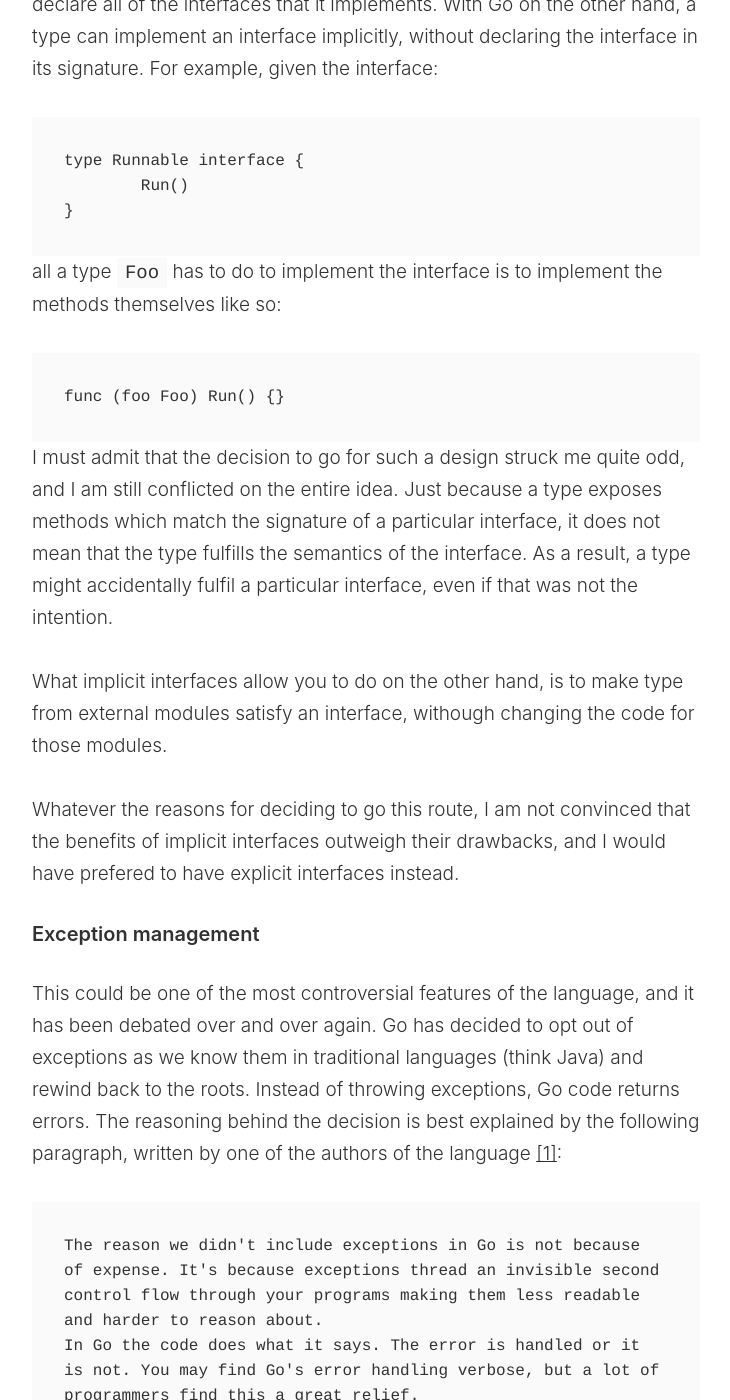
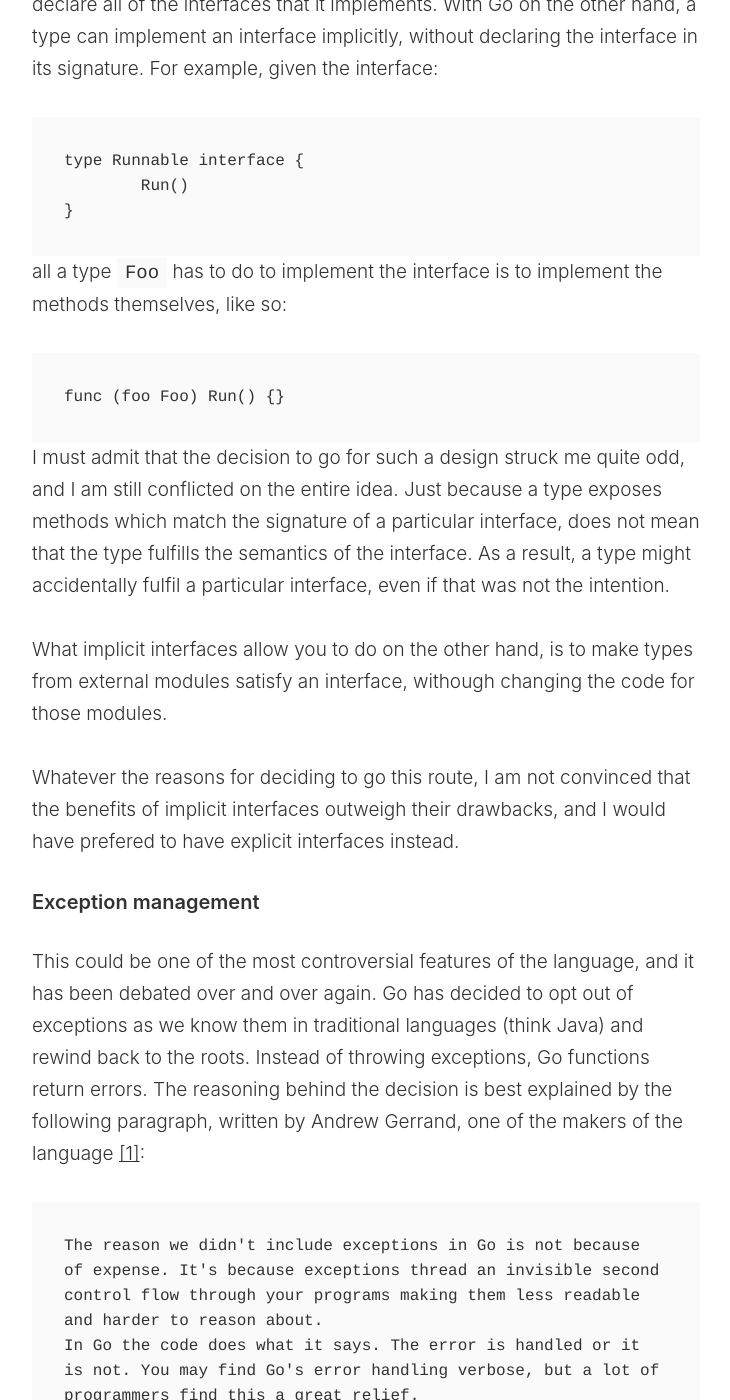
Before and after one commit to fpetkovski/fpetkovski.github.io, a Jekyll site: the page built from _posts/2018-01-16-my-impression-of-golang.markdown, in a window 1280 px wide and 1400 px high, scrolled down 2911 px. Shown: the whole window, without its empty margins (274-1004 px from the left). Built offline with Jekyll 4.4.1, drawn with Linux system fonts in a browser that asks for light colours; some of the changed text lies outside the part shown.

Commit message:
Final changes

````diff
--- a/_includes/header.html
+++ b/_includes/header.html
@@ -11,7 +11,7 @@
             </div>
             <div class='c-logo u-text-left header-title'>
               <a class='c-logo__link' href='{{ site.baseurl }}/'>{{ site.title }}</a>
-              <p>no guru · no ninja · just ...</p>
+              <p>no guru · no ninja · just curious</p>
             </div>
           </div>
 
--- a/_posts/2018-01-16-my-impression-of-golang.markdown
+++ b/_posts/2018-01-16-my-impression-of-golang.markdown
@@ -41,7 +41,7 @@ type Circle struct {
 }
 ```
 
-While it might be obvious even to programmers who are not familiar with Go that the `Translate` method can be applied to a `Point` type, what made my day was the fact that the same method can be applied to a `Circle` type as well, and it will be delegated to the embedded `Point` type automatically. In other words, the compiler will generate the following code snipped without any additional instructions:
+While it might be obvious even to programmers who are not familiar with Go that the `Translate` method can be applied to a `Point` type, what made my day was the fact that the same method can be applied to a `Circle` type as well, and it will be delegated to the embedded `Point` instance automatically. In other words, the compiler will generate the following code snipped without any additional instructions:
 
 ```
 func (circle *Circle) Translate(dx int, dy int) {
@@ -61,15 +61,15 @@ type Runnable interface {
 	Run()
 }
 ```
-all a type `Foo` has to do to implement the interface is to implement the methods themselves like so:
+all a type `Foo` has to do to implement the interface is to implement the methods themselves, like so:
 ```
 func (foo Foo) Run() {}
 ```
 
 I must admit that the decision to go for such a design struck me quite odd, and I am still conflicted on the entire idea.
-Just because a type exposes methods which match the signature of a particular interface, it does not mean that the type fulfills the semantics of the interface. As a result, a type might accidentally fulfil a particular interface, even if that was not the intention.
+Just because a type exposes methods which match the signature of a particular interface, does not mean that the type fulfills the semantics of the interface. As a result, a type might accidentally fulfil a particular interface, even if that was not the intention.
 
-What implicit interfaces allow you to do on the other hand, is to make type from external modules satisfy an interface, withough changing the code for those modules.
+What implicit interfaces allow you to do on the other hand, is to make types from external modules satisfy an interface, withough changing the code for those modules.
 
 Whatever the reasons for deciding to go this route, I am not convinced that the benefits of implicit interfaces outweigh their drawbacks, and I would have prefered to have explicit interfaces instead.
 
@@ -77,7 +77,7 @@ Whatever the reasons for deciding to go this route, I am not convinced that the
 
 This could be one of the most controversial features of the language, and it has been debated over and over again.
 Go has decided to opt out of exceptions as we know them in traditional languages (think Java) and rewind back to the roots.
-Instead of throwing exceptions, Go code returns errors. The reasoning behind the decision is best explained by the following paragraph, written by one of the authors of the language [[1]](https://news.ycombinator.com/item?id=4159672):
+Instead of throwing exceptions, Go functions return errors. The reasoning behind the decision is best explained by the following paragraph, written by Andrew Gerrand, one of the makers of the language [[1]](https://news.ycombinator.com/item?id=4159672):
 
 ```
 The reason we didn't include exceptions in Go is not because of expense. It's because exceptions thread an invisible second control flow through your programs making them less readable and harder to reason about.
````
Also changed, not shown: other parts of _posts/2018-01-16-my-impression-of-golang.markdown (+4 -4 lines).
